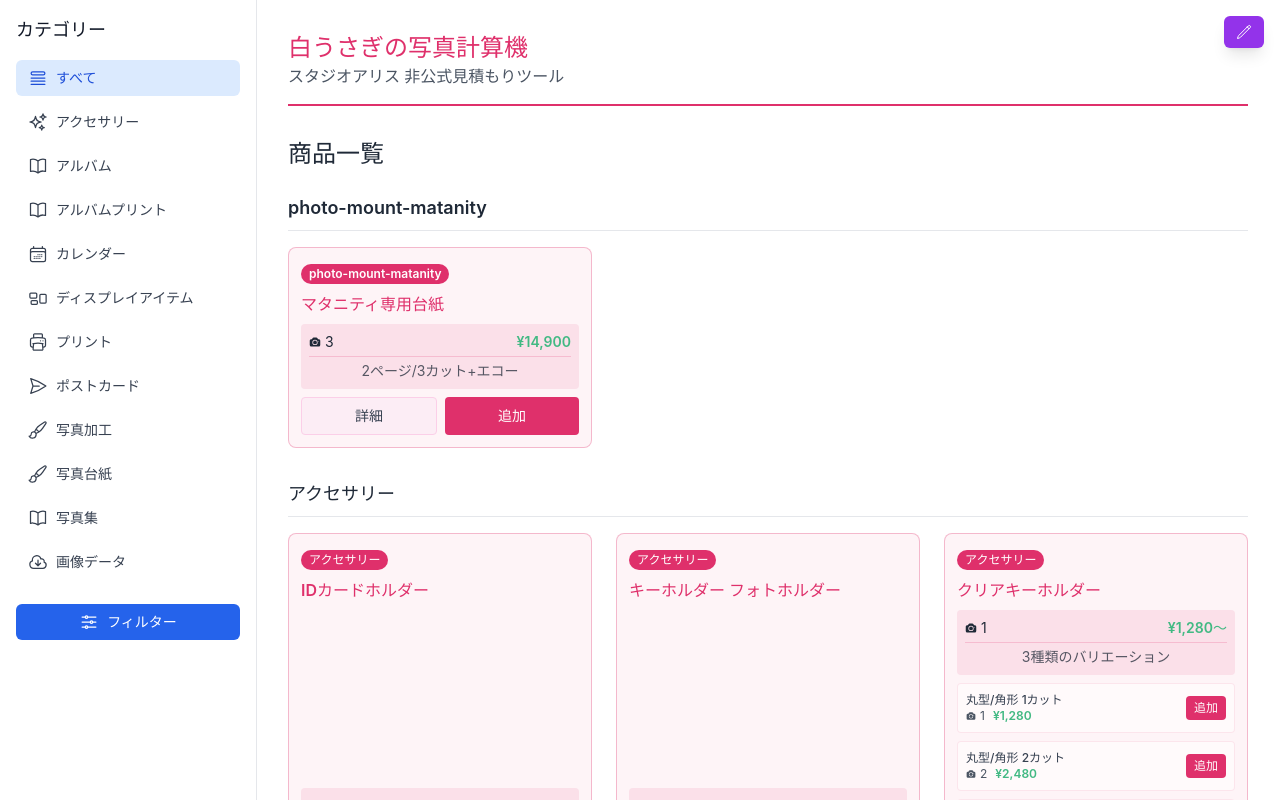
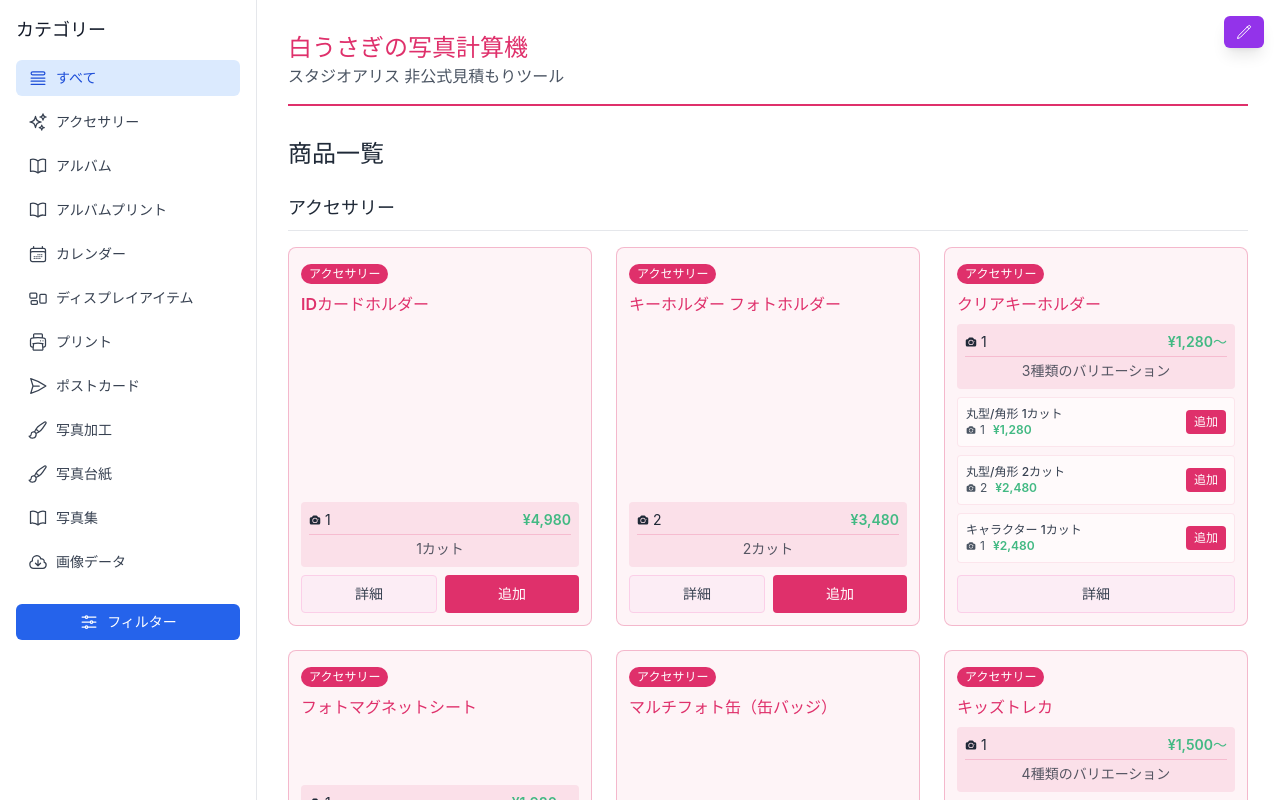
Before and after one commit to kiwi-26/photo-studio-price-calculator, a Vue app: page / in a window 1280 px wide. Shown: the top 800 px of the page. Built offline with nearby package versions, Linux system fonts and the light colour scheme.

Commit message:
products.ts を更新
Co-authored-by: amazon-q-developer[bot] <208079219+amazon-q-developer[bot]@users.noreply.github.com>

```diff
--- a/src/assets/products.ts
+++ b/src/assets/products.ts
@@ -1066,7 +1066,7 @@
   },
   {
     "id": 126,
-    "categoryId": "photo-mount-matanity",
+    "categoryId": "photo-mount-maternity",
     "name": "マタニティ専用台紙",
     "description": "マタニティフォト専用台紙",
     "photoCount": 3,
```
